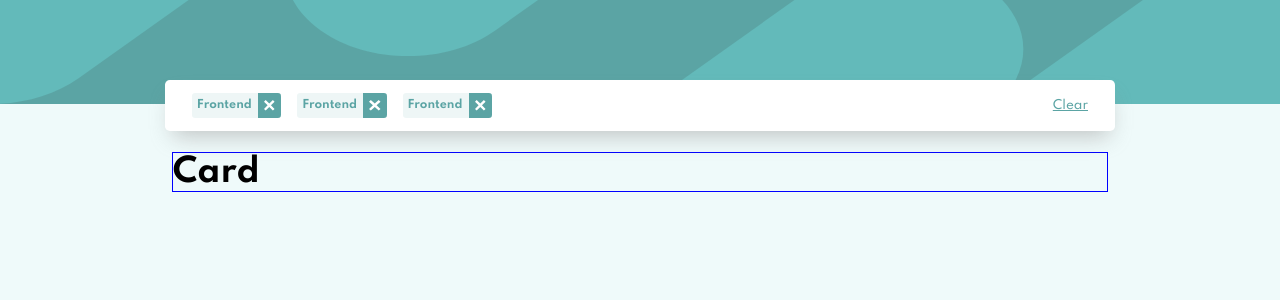
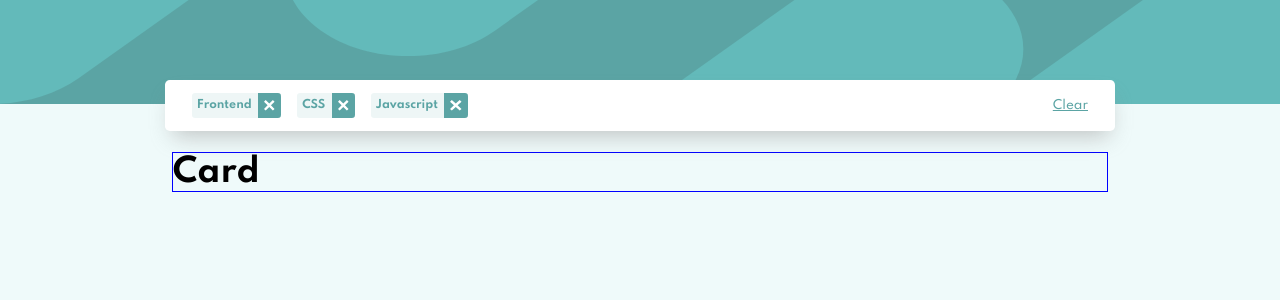
Before and after one commit to Moro-Afriyie/Job-listings-with-filtering, a React (Create React App) app in the folder job-listings-with-filtering/: page / in a window 1280 px wide. Shown: the top 300 px of the page. Built offline with nearby package versions, Linux system fonts and the light colour scheme.

Commit message:
edit filter component

```diff
--- a/job-listings-with-filtering/src/components/Filter.tsx
+++ b/job-listings-with-filtering/src/components/Filter.tsx
@@ -16,13 +16,13 @@ const Filter: React.FunctionComponent<IFilterProps> = (props) => {
           </div>
         </div>
         <div className="filter__names">
-          <p>Frontend</p>
+          <p>CSS</p>
           <div className="close">
             <img src={close} alt="close icon" />
           </div>
         </div>
         <div className="filter__names">
-          <p>Frontend</p>
+          <p>Javascript</p>
           <div className="close">
             <img src={close} alt="close icon" />
           </div>
--- a/job-listings-with-filtering/src/styles/Card.scss
+++ b/job-listings-with-filtering/src/styles/Card.scss
@@ -0,0 +1,2 @@
+//background-color: $FilterTablets;
+//color: $DesaturatedDarkCyan;
```
